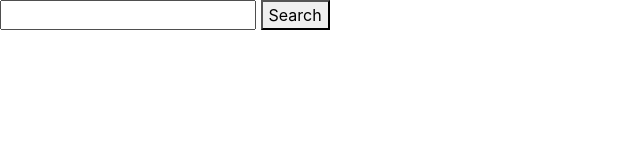
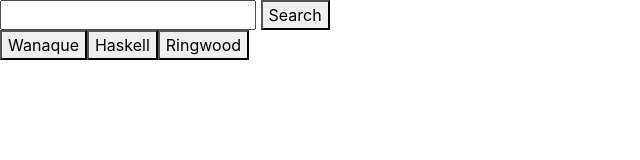
Before and after one commit to nata-stelmakh/Weather, a plain HTML site: page index.html in a window 1280 px wide. Shown: the whole page, without its empty margins (0-640 px from the left). Drawn offline with nearby package versions, Linux system fonts and the light colour scheme.

Commit message:
Creating buttons

```diff
--- a/index.html
+++ b/index.html
@@ -19,7 +19,7 @@
      <button id="search">Search</button>
       <div id="currentCity"></div>
       <div id="forecast"></div>
-      <div id = chosenPlaces></div>
+      <div id ="chosenPlaces"></div>
 
 
 
--- a/script.js
+++ b/script.js
@@ -1,4 +1,5 @@
 
+// GIVEN a weather dashboard with form input
 // when I open the app I see dasboard divided in two parts
 // on the left i have an input form with search button
 // When I click on a search button , it will take a text from the input and add into url
@@ -10,8 +11,44 @@
 // <button class="btn btn-outline-secondary" type="button" id="search" id="button-addon2">Search</button>
 //==============================================================
 
+//Create a search input to find a city
+//When click submit button, return a city from an API
 
 // Start with ajax call that will pull out info
+
+   // On a major dashboard i see :
+   //current city
+   //cities that user been looking before
+
+    var cityname=""
+     // Initial array of cities
+    var cities = ["Wanaque", "Haskell","Ringwood"];
+
+    // Function for displaying previewed cities
+
+    function renderButtons() {
+    $("#chosenPlaces").empty()
+   // Delete the content inside the buttons-view div prior to adding new movies
+   // (this is necessary otherwise you will have repeat buttons)
+   for (var i = 0; i < cities.length; i++) {
+
+    //       // Then dynamicaly generating buttons for each movie in the array
+    //       // This code $("<button>") is all jQuery needs to create the beginning and end tag. (<button></button>)
+          var a = $("<button>");
+    //       // Adding a class of movie to our button
+          a.addClass("savedCity");
+    //       // Adding a data-attribute
+          a.attr("data-name", cities[i]);
+    //       // Providing the initial button text
+          a.text(cities[i]);
+    //       // Adding the button to the buttons-view div
+          $("#chosenPlaces").append(a);
+        }
+    }
+       renderButtons()
+
+//======================CLICK EVENT
+
    $("#search").on("click", function(event) {
 
     $("#currentCity").empty()
@@ -19,15 +56,11 @@
 
 
    //Here we grab the text from the input box
-    var cityname = $("#townSearch").val();
+    var cityname = $("#townSearch").val().trim();
     console.log(cityname)
-   // On a major dashboard i see :
-   //current city
-    var domCity = $("<p>")
+     var domCity = $("<p>")
     $(domCity).text(cityname)
     $("#currentCity").append(domCity)
-
-
     // Here we construct our URL
 
     var queryURL = "https://api.openweathermap.org/data/2.5/weather?q="+cityname+"&appid=7daff24a3e69fdc92c380db5a8ea82e4&units=imperial"
@@ -36,6 +69,9 @@
     method: "GET"
      }).then(function(response) {
          console.log(response)
+    // WHEN I search for a city
+    // THEN I am presented with current and future conditions for that city and that city is added to the search history
+
     //============I SEE CURRENT DATE
     //retrieves the current date data
     // multiplied by 1000 so that the argument is in milliseconds, not seconds.
@@ -149,32 +185,51 @@ $("#forecast").append(domDescriptF)
 }
 
    });
-
+// The city from the textbox is then added to our array
+   cities.push(cityname);
+ // Calling renderButtons which handles the processing of our city movie array
+   renderButtons();
 })
    })
 
 
- // When I click on any button on the left it brings up on the dashboard info about chosen city
-//   On the left side i see stacked buttons each of those is named by specific city
-//     Those buttons will be created in a process of working
-// GIVEN a weather dashboard with form inputs
-
-//Create a search input to find a city
-//When click submit button, return a city from an API
-
-// WHEN I search for a city
-// THEN I am presented with current and future conditions for that city and that city is added to the search history
-
-//3.Create a stack of cards that will contain weather conditions
-//4.
-
 // WHEN I view current weather conditions for that city
 // THEN I am presented with the city name, the date, an icon representation of weather conditions, the temperature, the humidity, the wind speed, and the UV index
+
 // WHEN I view the UV index
 // THEN I am presented with a color that indicates whether the conditions are favorable, moderate, or severe
+
 // WHEN I view future weather conditions for that city
 // THEN I am presented with a 5-day forecast that displays the date, an icon representation of weather conditions, the temperature, and the humidity
+
 // WHEN I click on a city in the search history
 // THEN I am again presented with current and future conditions for that city
+
 // WHEN I open the weather dashboard
 // THEN I am presented with the last searched city forecast
+
+
+ // This function handles events where the add movie button is clicked
+
+//  function renderButtons() {
+
+//     // Deleting the buttons prior to adding new movies
+//     // (this is necessary otherwise you will have repeat buttons)
+//     $("#buttons-view").empty();
+
+//     // Looping through the array of movies
+//     for (var i = 0; i < movies.length; i++) {
+
+//       // Then dynamicaly generating buttons for each movie in the array
+//       // This code $("<button>") is all jQuery needs to create the beginning and end tag. (<button></button>)
+//       var a = $("<button>");
+//       // Adding a class of movie to our button
+//       a.addClass("movie");
+//       // Adding a data-attribute
+//       a.attr("data-name", movies[i]);
+//       // Providing the initial button text
+//       a.text(movies[i]);
+//       // Adding the button to the buttons-view div
+//       $("#buttons-view").append(a);
+//     }
+//   }
```
